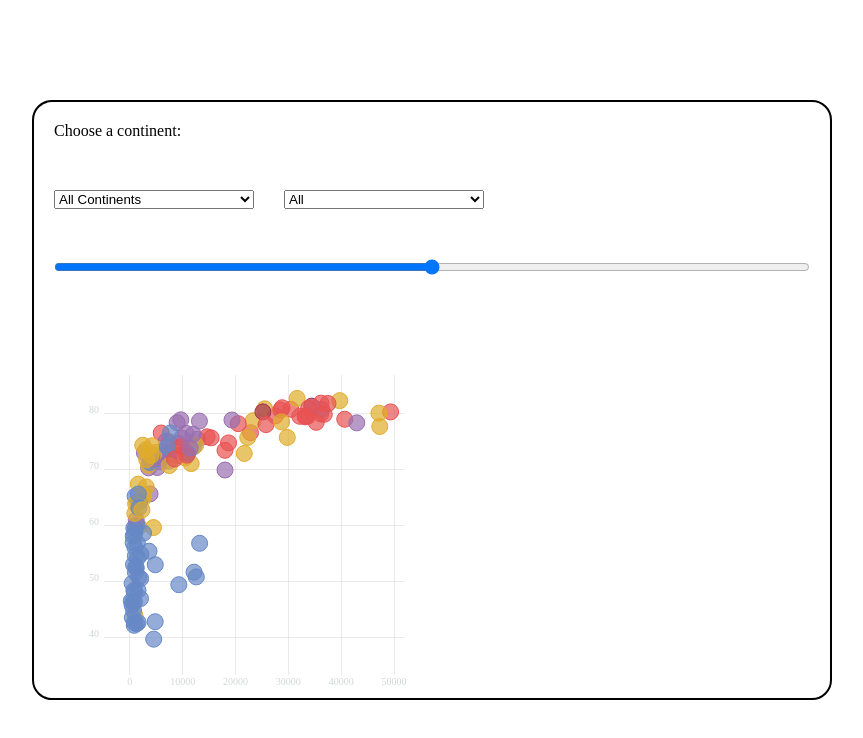
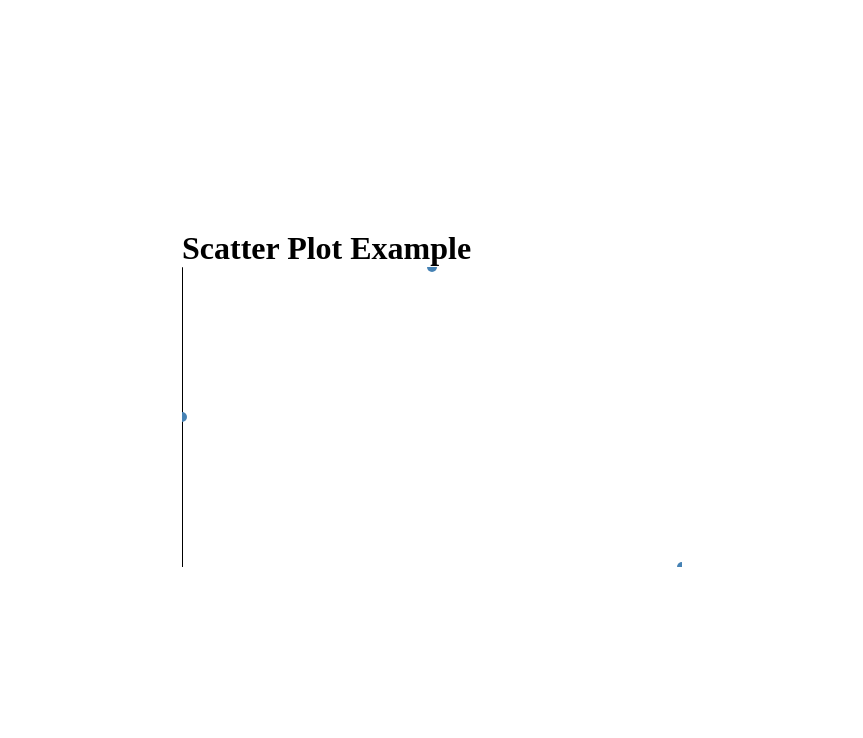
Before and after one commit to estebanix/D3_viz_playground, a React (Vite) app: page / in a window 1280 px wide. Shown: the top 738 px of the page, without its empty margins (208-1071 px from the left). Built offline with nearby package versions, Linux system fonts and the light colour scheme.

Commit message:
setting new canvas

```diff
--- a/src/Files/Canvas.tsx
+++ b/src/Files/Canvas.tsx
@@ -1,80 +1,19 @@
-import {useState} from "react";
-import {Scatterplot} from "./Scatterplot";
-import { data } from "../Datas/data";
+import ScatterPlot from "./ScatterPlot";
 
-interface Option {
-    id: number;
-    value: string;
-    label : string;
-}
+const Canvas = () => {
+  const data = [
+    { x: 10, y: 20 },
+    { x: 20, y: 30 },
+    { x: 30, y: 10 },
+    // Add more data points
+  ];
 
-interface Dating {
-    id: number;
-    value: string;
-    label : string;
-}
+  return (
+    <div className="App">
+      <h1>Scatter Plot Example</h1>
+      <ScatterPlot data={data} width={500} height={300} />
+    </div>
+  );
+};
 
-interface Dropdown{
-    options: Option[];
-    id: string;
-    selectedValue: string;
-    onSelectedValueChange: (value: string) => void;
-}
-
-const Dropdown: React.FC<Dropdown> = ({ options, id, selectedValue, onSelectedValueChange }) => (
-  <select id={id} onChange={event => onSelectedValueChange(event.target.value)}>
-    {options.map(({ value, label }) => (
-      <option value={value} selected={value === selectedValue}>
-        {label}
-      </option>
-    ))}
-  </select>
-);
-
- const options: Option[] = [
-    { id: 1, value: 'all', label: 'All Continents' },
-    { id: 2, value: 'americas', label: 'Americas' },
-    { id: 3, value: 'africa', label: 'Africa' },
-    { id: 4, value: 'europe', label: 'Europe' },
-    { id: 5, value: 'asia', label: 'Asia' },
-    { id: 6, value: 'oceania', label: 'Oceania' }
-  ];
-  const initialOption = 'all';
-
-  const dating: Dating[] = [
-    {id: 1, value: 'all', label: 'All'},
-    {id: 2, value: 'small', label: 'Small'},
-    {id: 3, value: 'medium', label: 'Medium'},
-    {id: 4, value: 'large', label: 'Large'}
-  ];
-  const initialDate = 'all';
-
-  export default function Canvas () {
-    const [selectedValue, setSelectedValue] = useState(initialOption);
-    const [selectedDate, setSelectedDate] = useState(initialDate);
-
-    const currentImage = options.find(dat => dat.value === selectedValue);
-    const currentDate = dating.find(dat => dat.value === selectedDate);
-
-    return (
-      <div className="canvas--container">
-        <label for="pet-select">Choose a continent:</label>
-        <div className="select--box">
-          <Dropdown
-            options={options}
-            id="continent-select"
-            selectedValue={selectedValue}
-            onSelectedValueChange={setSelectedValue}
-          />
-          <Dropdown
-            options={dating}
-            id="dating-select"
-            selectedValue={selectedDate}
-            onSelectedValueChange={setSelectedDate}
-          />
-        </div>
-        <input type="range" />
-        <Scatterplot data={data} width={400} height={400} state={currentImage?.value} dating={currentDate?.value}/>
-      </div>
-    );
-  }
+export default Canvas;
--- a/src/Files/Scatterplot.tsx
+++ b/src/Files/Scatterplot.tsx
@@ -1,131 +1,50 @@
+import { useRef, useEffect } from "react";
 import * as d3 from "d3";
-import { AxisLeft } from "./AxisLeft";
-import { AxisBottom } from "./AxisBottom";
-import { useState } from "react";
-import { InteractionData, Tooltip } from "./Tooltip";
 
-const MARGIN = { top: 60, right: 60, bottom: 60, left: 60 };
+const ScatterPlot = ({ data, width, height }) => {
+  const svgRef = useRef();
 
-type DataPoint = {
-  x: number;
-  y: number;
-  size: number;
-  group: string;
-  subGroup: string;
+  useEffect(() => {
+    // Clear any previous content
+    d3.select(svgRef.current).selectAll("*").remove();
+
+    // Create an SVG container
+    const svg = d3.select(svgRef.current)
+      .attr("width", width)
+      .attr("height", height);
+
+    // Create scales for x and y dimensions
+    const xScale = d3.scaleLinear()
+      .domain(d3.extent(data, d => d.x))
+      .range([0, width]);
+
+    const yScale = d3.scaleLinear()
+      .domain(d3.extent(data, d => d.y))
+      .range([height, 0]);
+
+    // Create x-axis and y-axis
+    const xAxis = d3.axisBottom(xScale);
+    const yAxis = d3.axisLeft(yScale);
+
+    svg.append("g")
+      .attr("transform", `translate(0, ${height})`)
+      .call(xAxis);
+
+    svg.append("g")
+      .call(yAxis);
+
+    // Create circles for each data point
+    svg.selectAll("circle")
+      .data(data)
+      .enter()
+      .append("circle")
+      .attr("cx", d => xScale(d.x))
+      .attr("cy", d => yScale(d.y))
+      .attr("r", 5)
+      .attr("fill", "steelblue");
+  }, [data, width, height]);
+
+  return <svg ref={svgRef}></svg>;
 };
 
-type ScatterplotProps = {
-  width: number;
-  height: number;
-  data: DataPoint[];
-  state: object;
-  dating: object;
-};
-
-export const Scatterplot = ({ width, height, data, state, dating }: ScatterplotProps) => {
-
-  const boundsWidth = width - MARGIN.right - MARGIN.left;
-  const boundsHeight = height - MARGIN.top - MARGIN.bottom;
-
-  const [hovered, setHovered] = useState<InteractionData | null>(null);
-
-  // Scales
-  const yScale = d3.scaleLinear().domain([35, 85]).range([boundsHeight, 0]);
-  const xScale = d3
-    .scaleLinear()
-    .domain([-3000, 50000])
-    .range([0, boundsWidth]);
-  const allGroups = data.map((d) => String(d.group));
-  const colorScale = d3
-    .scaleOrdinal<string>()
-    .domain(allGroups)
-    .range(["#e0ac2b", "#e85252", "#6689c6", "#9a6fb0", "#a53253"]);
-
-    let filteredData: DataPoint[] = [];
-
-    if (state === 'europe') {
-      filteredData = data.filter(d => d.group === 'Europe');
-    } else if (state === 'asia') {
-      filteredData = data.filter(d => d.group === 'Asia');
-    } else if (state === 'africa') {
-      filteredData = data.filter(d => d.group === 'Africa');
-    } else if (state === 'americas') {
-      filteredData = data.filter(d => d.group === 'Americas');
-    } else if (state === 'oceania') {
-      filteredData = data.filter(d => d.group === 'Oceania');
-    }
-     else {
-      filteredData = data;
-    }
-
-    if (dating === 'small') {
-      filteredData = filteredData.filter(d => d.size < 19000000);
-    } else if (dating === 'medium') {
-      filteredData = filteredData.filter(d => d.size >= 19000000 && d.size < 100000000);
-    } else if (dating === 'large') {
-      filteredData = filteredData.filter(d => d.size >= 100000000);
-    }
-
-    console.log(filteredData);
-
-  const allShapes = filteredData.map((d, i) => {
-    return (
-      <circle
-        key={i}
-        r={8}
-        cx={xScale(d.x)}
-        cy={yScale(d.y)}
-        stroke={colorScale(d.group)}
-        fill={colorScale(d.group)}
-        fillOpacity={0.7}
-        onMouseEnter={() =>
-          setHovered({
-            xPos: xScale(d.x),
-            yPos: yScale(d.y),
-            name: d.subGroup,
-          })
-        }
-        onMouseLeave={() => setHovered(null)}
-      />
-    );
-  });
-
-  return (
-    <div style={{ position: "relative" }}>
-      <svg width={width} height={height}>
-        <g
-          width={boundsWidth}
-          height={boundsHeight}
-          transform={`translate(${[MARGIN.left, MARGIN.top].join(",")})`}
-        >
-
-          <AxisLeft yScale={yScale} pixelsPerTick={40} width={boundsWidth} />
-
-          <g transform={`translate(0, ${boundsHeight})`}>
-            <AxisBottom
-              xScale={xScale}
-              pixelsPerTick={40}
-              height={boundsHeight}
-            />
-          </g>
-          {allShapes}
-        </g>
-      </svg>
-
-      <div
-        style={{
-          width: boundsWidth,
-          height: boundsHeight,
-          position: "absolute",
-          top: 0,
-          left: 0,
-          pointerEvents: "none",
-          marginLeft: MARGIN.left,
-          marginTop: MARGIN.top,
-        }}
-      >
-        <Tooltip interactionData={hovered} />
-      </div>
-    </div>
-  );
-};
+export default ScatterPlot;
```
